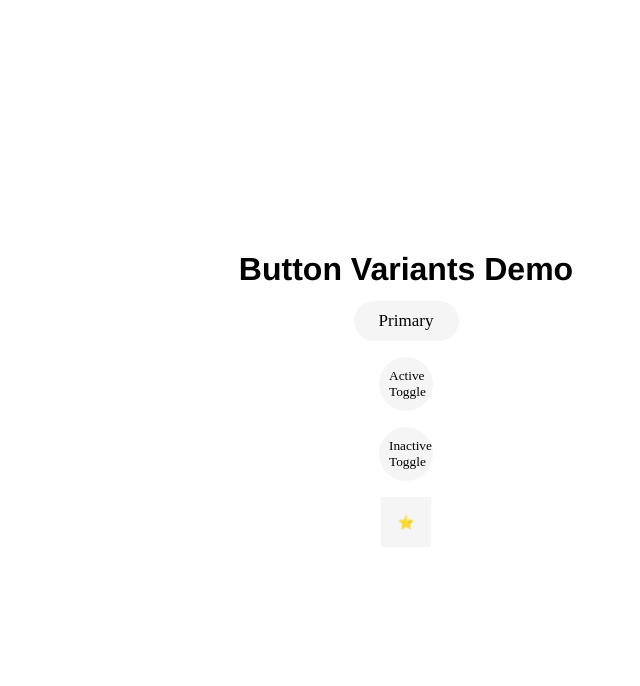
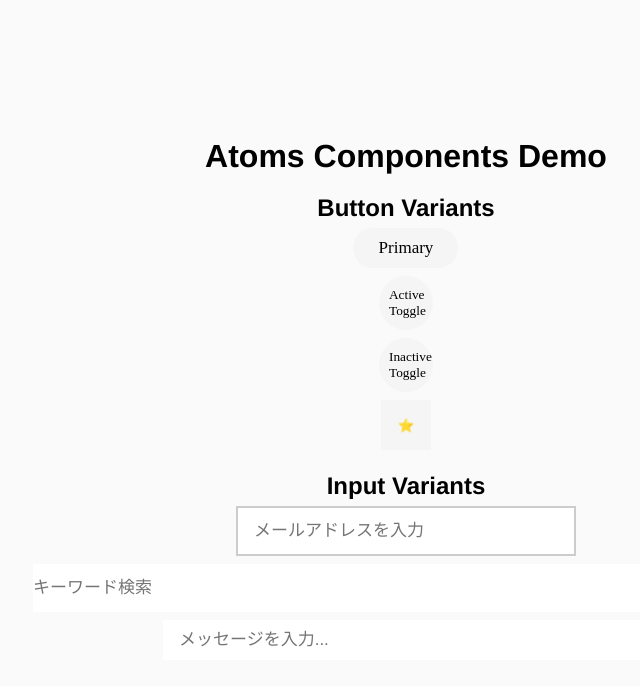
Before and after one commit to Yoshiki0418/gakucho-ai, a Next.js app in the folder frontend/: page / in a window 1280 px wide. Shown: the top 686 px of the page, without its empty margins (234-874 px from the left). Built offline with nearby package versions, Linux system fonts and the light colour scheme.

Commit message:
test: テキスト入力欄の機能を確認 #27

```diff
--- a/frontend/app/page.tsx
+++ b/frontend/app/page.tsx
@@ -1,6 +1,7 @@
 'use client'
 
 import Button from '@/components/atoms/Button'
+import Input from '@/components/atoms/InputText'
 
 export default function HomePage() {
   return (
@@ -8,33 +9,80 @@ export default function HomePage() {
       style={{
         display: 'flex',
         flexDirection: 'column',
-        gap: '16px',
+        gap: '24px',
         alignItems: 'center',
         justifyContent: 'center',
         height: '100vh',
+        backgroundColor: '#fafafa',
       }}
     >
-      <h1>Button Variants Demo</h1>
+      <h1>Atoms Components Demo</h1>
 
-      {/* Primaryボタン */}
+      {/* ========================== */}
+      {/* Buttons */}
+      {/* ========================== */}
+      <section
+        style={{
+          display: 'flex',
+          flexDirection: 'column',
+          alignItems: 'center',
+          gap: '8px',
+        }}
+      >
+        <h2>Button Variants</h2>
         <Button $variants="Primary" onClick={() => alert('Primary clicked!')}>
           Primary
         </Button>
 
-      {/* Toggleボタン（アクティブ・非アクティブ両方） */}
         <Button $variants="Toggle" $isactive>
           Active Toggle
         </Button>
+
         <Button $variants="Toggle" $isactive={false}>
           Inactive Toggle
         </Button>
 
-      {/* Iconボタン（仮の中身） */}
         <Button $variants="Icon">
           <span role="img" aria-label="star">
             ⭐
           </span>
         </Button>
+      </section>
+
+      {/* ========================== */}
+      {/* Inputs */}
+      {/* ========================== */}
+      <section
+        style={{
+          display: 'flex',
+          flexDirection: 'column',
+          alignItems: 'center',
+          gap: '8px',
+        }}
+      >
+        <h2>Input Variants</h2>
+
+        {/* Auth用（ログインフォーム想定） */}
+        <Input
+          $variants="auth"
+          placeholder="メールアドレスを入力"
+          onChange={(e) => console.log('auth:', e.target.value)}
+        />
+
+        {/* Search用 */}
+        <Input
+          $variants="serch"
+          placeholder="キーワード検索"
+          onChange={(e) => console.log('search:', e.target.value)}
+        />
+
+        {/* Chat用 */}
+        <Input
+          $variants="chat"
+          placeholder="メッセージを入力..."
+          onChange={(e) => console.log('chat:', e.target.value)}
+        />
+      </section>
     </main>
   )
 }
```
Lines whose indentation alone changed are shown as unchanged.
